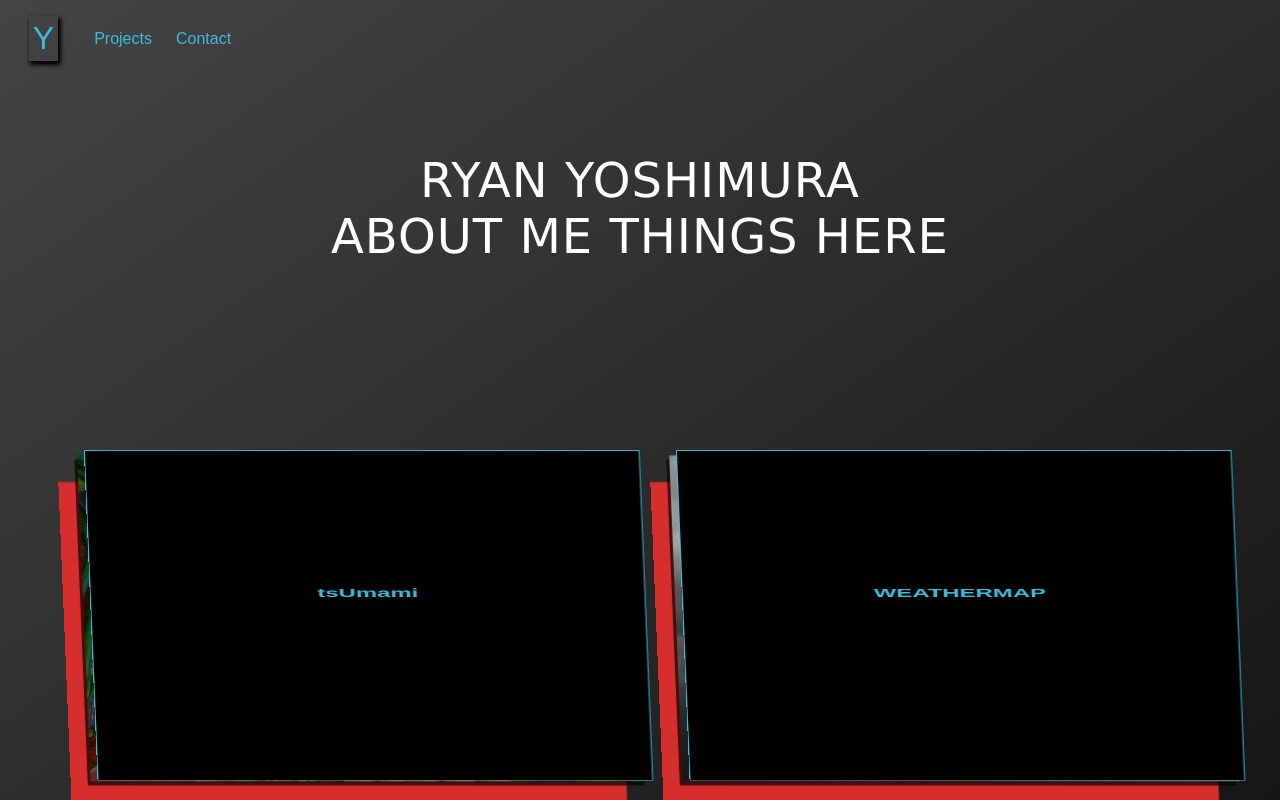
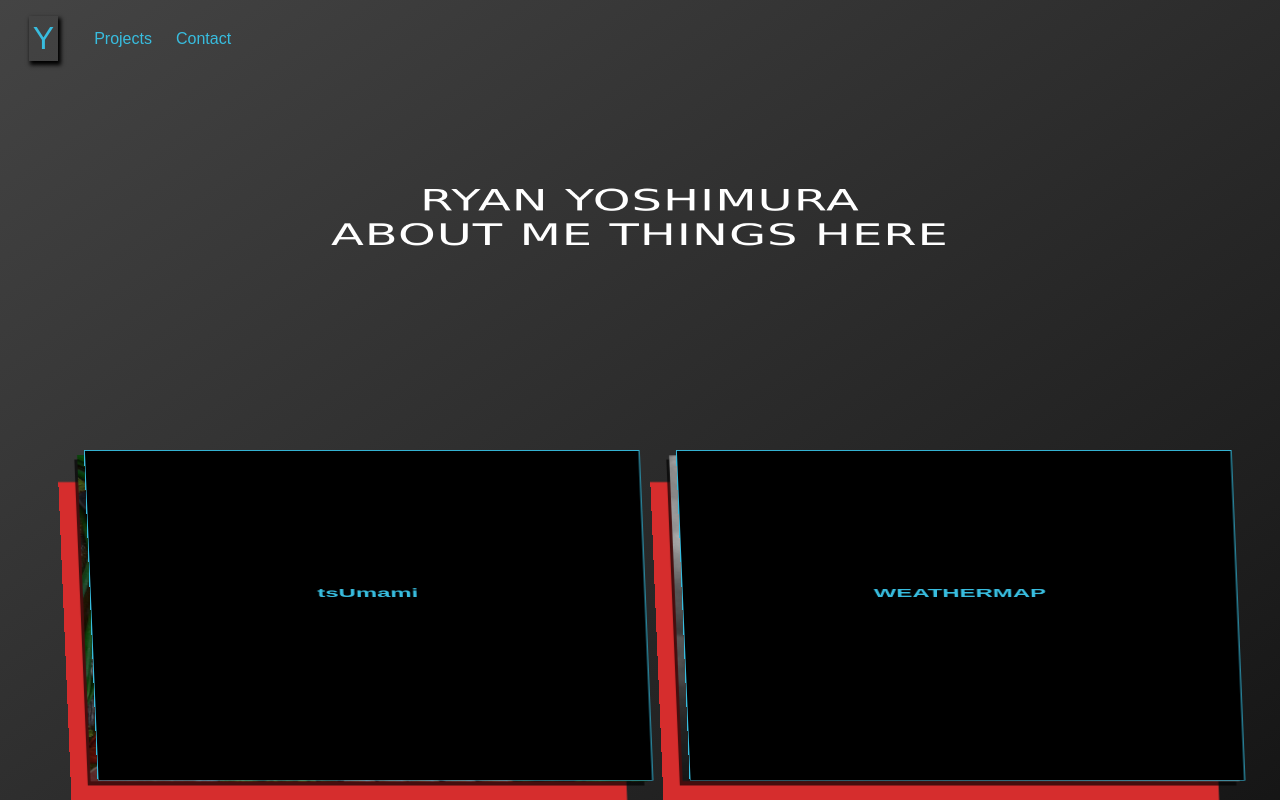
Before and after one commit to VenusCohort/ryanyoshimura, a React (Create React App) app: page / in a window 1280 px wide. Built offline with nearby package versions, Linux system fonts and the light colour scheme.

Commit message:
up to date

```diff
--- a/src/styling/Home.css
+++ b/src/styling/Home.css
@@ -175,6 +175,8 @@ body{
     text-align: center;
     color: #fff;
     margin: 10rem;
+    transform: rotateX(52deg);
+
 
     /*mess with this effect for 3d transitioning, promising*/
     /*text-shadow: -1px 41px 8px;*/
--- a/src/styling/Navbar.css
+++ b/src/styling/Navbar.css
@@ -48,7 +48,7 @@ body {
     /*border-radius: 12px;*/
     /*box-shadow: 0px 0px 37px 0px black;*/
     margin-top: 2vh;
-    z-index: 1000;
+    z-index: 9;
     position: fixed;
 
 }
```
